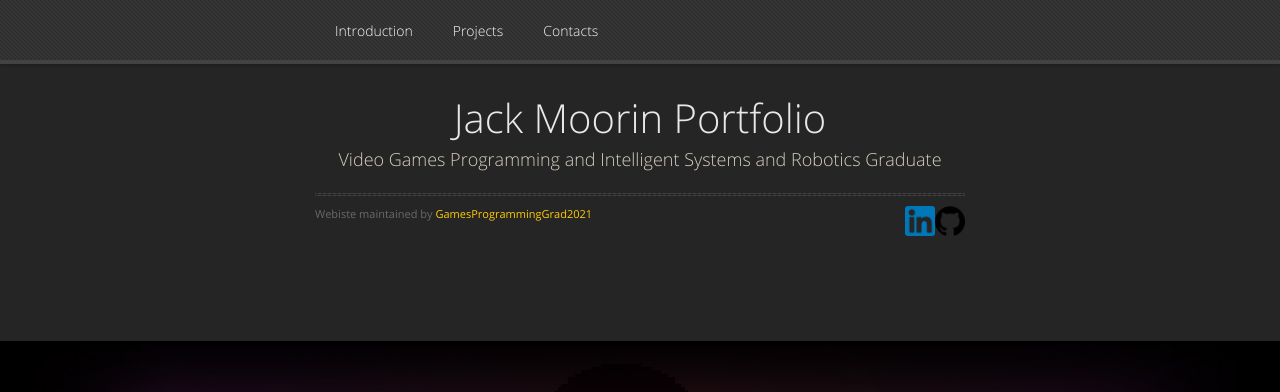
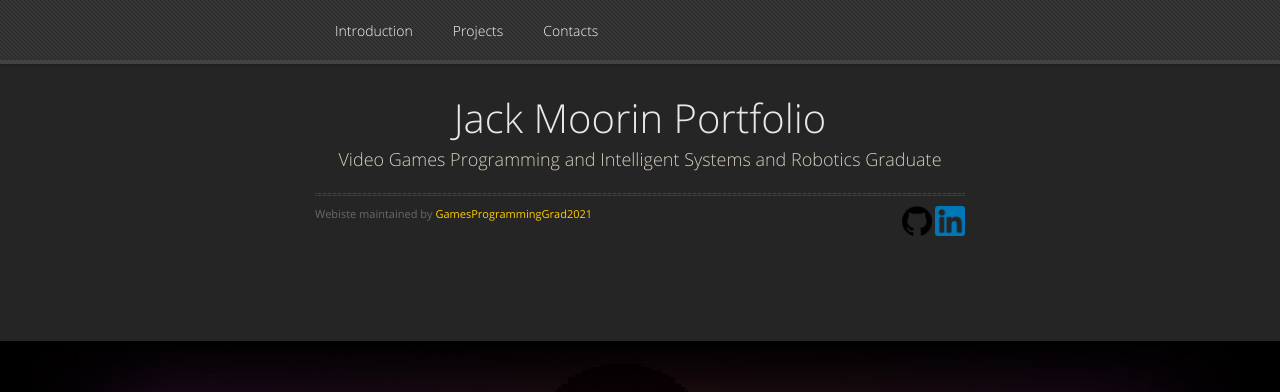
Before and after one commit to GamesProgrammingGrad2021/GamesProgrammingGrad2021.github.io, a Jekyll site: the page built from index.md, in a window 1280 px wide. Shown: the top 392 px of the page. Built offline with Jekyll 4.4.1, drawn with Linux system fonts in a browser that asks for light colours; nearby versions of some CDN libraries; our own code applies the rules of GitHub Pages for plain Markdown files.

Commit message:
Update default.html

```diff
--- a/_layouts/default.html
+++ b/_layouts/default.html
@@ -52,8 +52,8 @@
 		    Webiste maintained by <a href="{{ site.github.owner_url }}">{{ site.github.owner_name }}</a>
 		  </span>
 		  <span class="credits right">
-		    <a href="https://github.com/GamesProgrammingGrad2021?tab=repositories"><img src="Github_Icon.png" alt="Github" width="30" height="30" border="0" align="right"></a>
-		    <a href="https://www.linkedin.com/in/jack-moorin-a58b84150/"><img src="LinkedIn_Icon.png" alt="Github" width="30" height="30" border="0" align="right"></a>
+		    <a href="https://github.com/GamesProgrammingGrad2021?tab=repositories"><img src="Github_Icon.png" alt="Github" width="30" height="30" border="0"></a>
+		    <a href="https://www.linkedin.com/in/jack-moorin-a58b84150/"><img src="LinkedIn_Icon.png" alt="Github" width="30" height="30" border="0"></a>
 		  </span>
         </div>
 	  </section>
```
